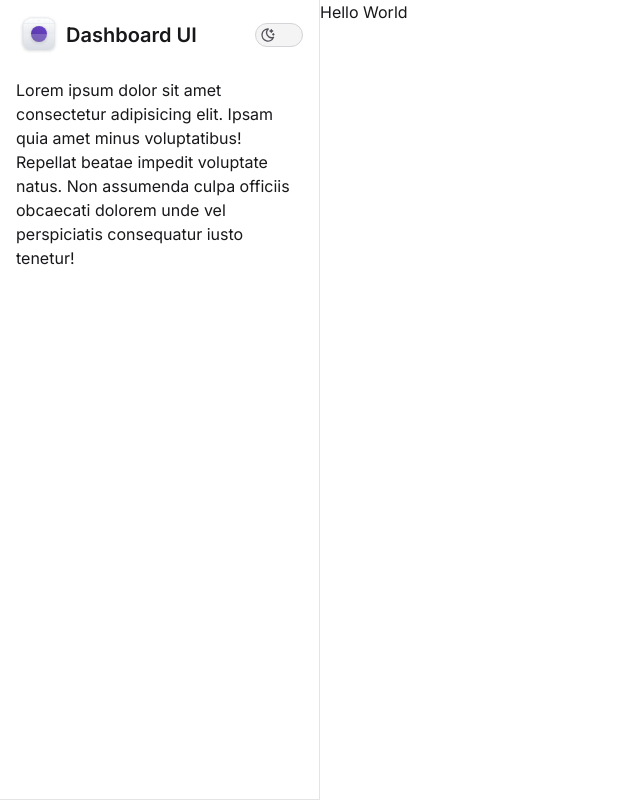
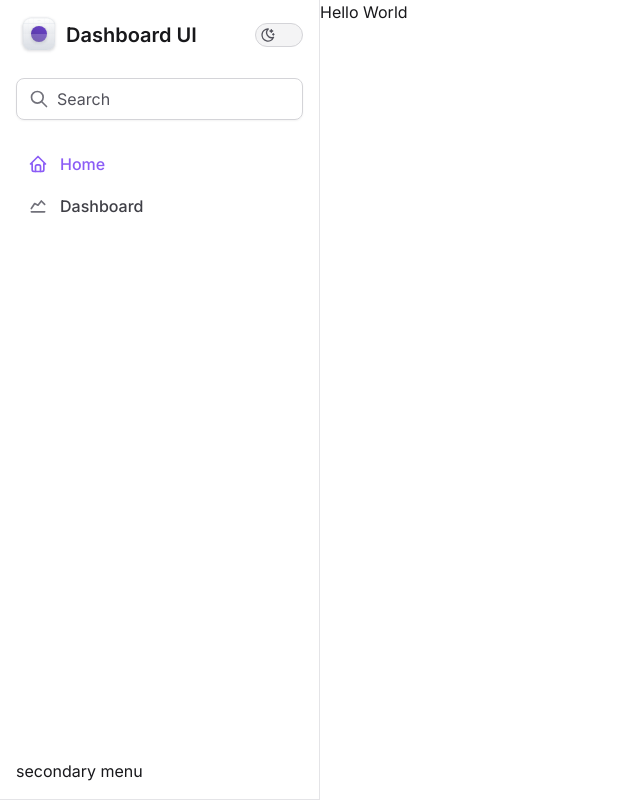
Before and after one commit to pedrolgcs/next-dashboard-template, a Next.js app: page / in a window 1280 px wide. Shown: the whole page, without its empty margins (0-640 px from the left). Built offline with nearby package versions, Linux system fonts and the light colour scheme.

Commit message:
feat: create main menu

```diff
--- a/package.json
+++ b/package.json
@@ -32,6 +32,7 @@
     "react": "18.2.0",
     "react-dom": "18.2.0",
     "tailwind-merge": "^1.14.0",
+    "tailwind-variants": "^0.1.14",
     "tailwindcss": "3.3.3",
     "tailwindcss-animate": "^1.0.7",
     "typescript": "5.2.2"
--- /dev/null
+++ b/src/components/structure/Sidebar/MainMenu/NavItem/index.tsx
@@ -0,0 +1,61 @@
+import * as React from 'react'
+import Link from 'next/link'
+import { usePathname } from 'next/navigation'
+import { tv } from 'tailwind-variants'
+import { cn } from '@/lib/tw-merge'
+
+const navItem = tv({
+  slots: {
+    wrapper: cn(
+      'group flex items-center gap-3 rounded px-3 py-2 transition hover:bg-violet-50',
+      'dark:hover:bg-zinc-800',
+    ),
+    text: cn(
+      'font-medium text-zinc-700 transition group-hover:text-violet-500',
+      'dark:text-zinc-100 dark:group-hover:text-violet-300',
+    ),
+    icon: cn(
+      'h-5 w-5 text-zinc-500',
+      'group-hover:text-violet-300 dark:text-zinc-100',
+    ),
+  },
+
+  variants: {
+    variant: {
+      active: {
+        text: cn(
+          'text-violet-500 group-hover:text-violet-500',
+          'dark:text-violet-500 dark:group-hover:text-violet-300',
+        ),
+        icon: cn(
+          'text-violet-500 group-hover:text-violet-500',
+          'dark:text-violet-500 dark:group-hover:text-violet-300',
+        ),
+      },
+    },
+  },
+})
+
+type NavItemProps = {
+  href: string
+  icon?: React.ElementType
+  children: React.ReactNode
+}
+
+function NavItem({ href, icon: Icon, children }: NavItemProps) {
+  const pathname = usePathname()
+
+  const variant = pathname === href ? 'active' : undefined
+
+  const slots = navItem({ variant })
+
+  return (
+    <Link href={href} className={slots.wrapper()}>
+      {Icon && <Icon className={slots.icon()} />}
+
+      <span className={slots.text()}>{children}</span>
+    </Link>
+  )
+}
+
+export { NavItem }
--- /dev/null
+++ b/src/components/structure/Sidebar/MainMenu/index.tsx
@@ -0,0 +1,21 @@
+import { IconChartLine, IconHome } from '@tabler/icons-react'
+import { Accordion } from '@/components/ui'
+import { NavItem } from './NavItem'
+
+function MainMenu() {
+  return (
+    <Accordion.Root type="single" collapsible>
+      <nav className="space-y-0.5">
+        <NavItem href="/" icon={IconHome}>
+          Home
+        </NavItem>
+
+        <NavItem href="#" icon={IconChartLine}>
+          Dashboard
+        </NavItem>
+      </nav>
+    </Accordion.Root>
+  )
+}
+
+export { MainMenu }
--- a/src/components/structure/Sidebar/ThemeSwitcher/index.tsx
+++ b/src/components/structure/Sidebar/ThemeSwitcher/index.tsx
@@ -29,7 +29,7 @@ function ThemeSwitcher() {
         'inline-flex h-6 w-12 shrink-0 cursor-pointer items-center rounded-full border border-zinc-300 transition duration-200 disabled:cursor-not-allowed disabled:opacity-50',
         'data-[state=checked]:bg-zinc-100 data-[state=unchecked]:bg-zinc-100',
         'focus-visible:outline-none focus-visible:ring-2 focus-visible:ring-zinc-950 focus-visible:ring-offset-2 focus-visible:ring-offset-white',
-        'dark:border-zinc-700 dark:focus-visible:ring-zinc-300 dark:focus-visible:ring-offset-zinc-950 dark:data-[state=unchecked]:bg-zinc-800',
+        'dark:border-zinc-700 dark:focus-visible:ring-zinc-700 dark:focus-visible:ring-offset-zinc-950 dark:data-[state=unchecked]:bg-zinc-800',
       )}
     >
       <Switch.Thumb
--- a/src/components/structure/Sidebar/index.tsx
+++ b/src/components/structure/Sidebar/index.tsx
@@ -1,8 +1,9 @@
 'use client'
 
-import { IconMenu2 } from '@tabler/icons-react'
-import { Collapsible, Logo } from '@/components/ui'
+import { IconMenu2, IconSearch } from '@tabler/icons-react'
+import { Collapsible, Logo, Input } from '@/components/ui'
 import { cn } from '@/lib/tw-merge'
+import { MainMenu } from './MainMenu'
 import { ThemeSwitcher } from './ThemeSwitcher'
 
 function Sidebar() {
@@ -33,12 +34,17 @@ function Sidebar() {
           'lg:data-[state=closed]:flex',
         )}
       >
-        <div>
-          Lorem ipsum dolor sit amet consectetur adipisicing elit. Ipsam quia
-          amet minus voluptatibus! Repellat beatae impedit voluptate natus. Non
-          assumenda culpa officiis obcaecati dolorem unde vel perspiciatis
-          consequatur iusto tenetur!
-        </div>
+        <Input.Root>
+          <Input.Prefix>
+            <IconSearch className="h-5 w-5 text-zinc-500" />
+          </Input.Prefix>
+
+          <Input.Control id="search" placeholder="Search" />
+        </Input.Root>
+
+        <MainMenu />
+
+        <div className="mt-auto flex flex-col gap-6">secondary menu</div>
       </Collapsible.Content>
     </Collapsible.Root>
   )
--- /dev/null
+++ b/src/components/ui/Input/Control.tsx
@@ -0,0 +1,23 @@
+import * as React from 'react'
+import { cn } from '@/lib/tw-merge'
+
+type ControlProps = React.ComponentProps<'input'>
+
+function Control(props: ControlProps, ref: React.Ref<HTMLInputElement>) {
+  return (
+    <input
+      className={cn(
+        'w-full border-0 bg-transparent p-0 text-zinc-900 placeholder-zinc-600 outline-none',
+        'dark:text-zinc-100 dark:placeholder-zinc-400',
+        props.className,
+      )}
+      ref={ref}
+      {...props}
+    />
+  )
+}
+
+const ControlWithRef = React.forwardRef(Control)
+
+export { ControlWithRef as Control }
+export type { ControlProps }
--- /dev/null
+++ b/src/components/ui/Input/Prefix.tsx
@@ -0,0 +1,12 @@
+import { cn } from '@/lib/tw-merge'
+
+type PrefixProps = React.ComponentProps<'div'> & {
+  children: React.ReactNode
+}
+
+function Prefix(props: PrefixProps) {
+  return <div {...props} className={cn('', props.className)} />
+}
+
+export { Prefix }
+export type { PrefixProps }
--- /dev/null
+++ b/src/components/ui/Input/Root.tsx
@@ -0,0 +1,22 @@
+import { cn } from '@/lib/tw-merge'
+
+type RootProps = React.ComponentProps<'div'> & {
+  children: React.ReactNode
+}
+
+function Root(props: RootProps) {
+  return (
+    <div
+      {...props}
+      className={cn(
+        'flex w-full items-center gap-2 rounded-lg border border-zinc-300 px-3 py-2 shadow-sm',
+        'focus-within:border-violet-300 focus-within:ring-2 focus-within:ring-violet-100',
+        'dark:border-zinc-700 dark:bg-zinc-800 dark:focus-within:border-violet-500 dark:focus-within:ring-violet-500/20',
+        props.className,
+      )}
+    />
+  )
+}
+
+export { Root }
+export type { RootProps }
--- /dev/null
+++ b/src/components/ui/Input/index.tsx
@@ -0,0 +1,3 @@
+export * from './Root'
+export * from './Control'
+export * from './Prefix'
--- a/src/components/ui/accordion.tsx
+++ b/src/components/ui/accordion.tsx
@@ -5,7 +5,7 @@ import * as AccordionPrimitive from '@radix-ui/react-accordion'
 import { ChevronDown } from 'lucide-react'
 import { cn } from '@/lib/tw-merge'
 
-const Accordion = AccordionPrimitive.Root
+const Root = AccordionPrimitive.Root
 
 const AccordionItem = React.forwardRef<
   React.ElementRef<typeof AccordionPrimitive.Item>,
@@ -57,4 +57,4 @@ AccordionItem.displayName = 'AccordionItem'
 AccordionTrigger.displayName = AccordionPrimitive.Trigger.displayName
 AccordionContent.displayName = AccordionPrimitive.Content.displayName
 
-export { Accordion, AccordionItem, AccordionTrigger, AccordionContent }
+export { Root, AccordionItem, AccordionTrigger, AccordionContent }
--- a/src/components/ui/index.ts
+++ b/src/components/ui/index.ts
@@ -5,4 +5,5 @@ export * as SelectArea from './scroll-area'
 export * as Select from './select'
 export * as Tabs from './tabs'
 export * as Switch from './switch'
+export * as Input from './Input'
 export * from './Logo'
```
Also changed, not shown: 1 other file (tests, documents, lock files or other folders).
